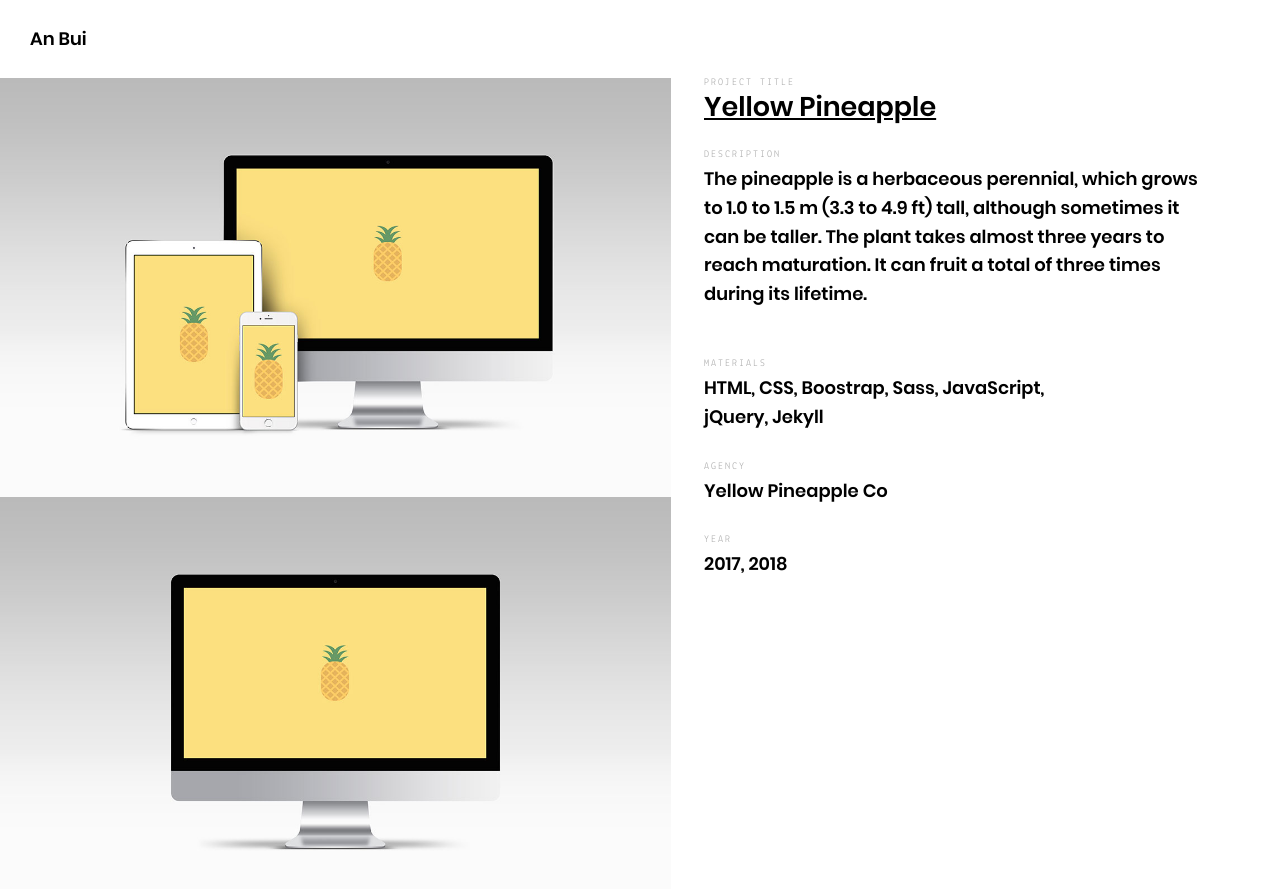
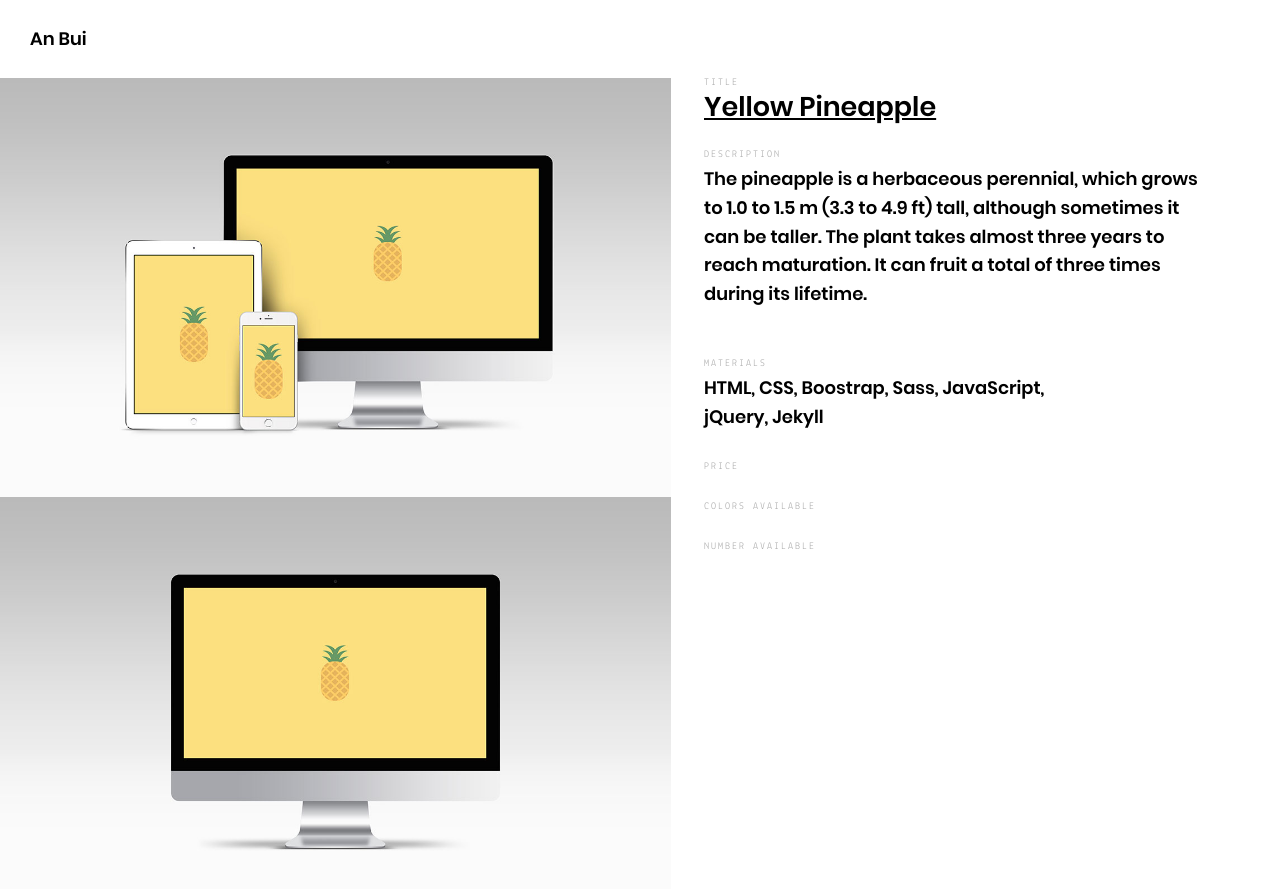
Before and after one commit to an-bui/shop, a Jekyll site: the page built from _posts/projects/2017-04-02-yellowpineapple.md, in a window 1280 px wide and 900 px high. Shown: the top 889 px of the window. Built offline with Jekyll 4.4.1, drawn with Linux system fonts in a browser that asks for light colours.

```diff
--- a/_layouts/project.html
+++ b/_layouts/project.html
@@ -13,7 +13,7 @@
 		<section class="project">
 			<div class="container">
 				<article>
-					<span class="h2">Project Title</span>
+					<span class="h2">Title</span>
 					<h1>
 						<a href="{{ page.project.url }}" target="_blank" title="{{ page.project.title }}" rel="nofollow">{{ page.project.title }}</a>
 					</h1>
@@ -22,10 +22,12 @@
 					<div class="project-meta">
 						<span class="h2">Materials</span>
 						<p>{{ page.project.materials }}</p>
-						<span class="h2">Agency</span>
-						<p><a title="{{ page.agency.title }}" href="{{ page.agency.url }}" target="_blank" rel="nofollow">{{ page.agency.title }}</a></p>
-						<span class="h2">Year</span>
-						<p>{{ page.agency.year }}</p>
+						<span class="h2">Price</span>
+						<p>{{ page.project.price }}</p>
+						<span class="h2">Colors available</span>
+						<p>{{ page.project.colors }}</p>
+						<span class="h2">Number available</span>
+						<p>{{ page.project.number }}</p>
 					</div>
 				</article>
 				<aside>
```
Also changed, not shown: _posts/projects/2017-04-01-redpineapple.md (+3 -3 lines).
